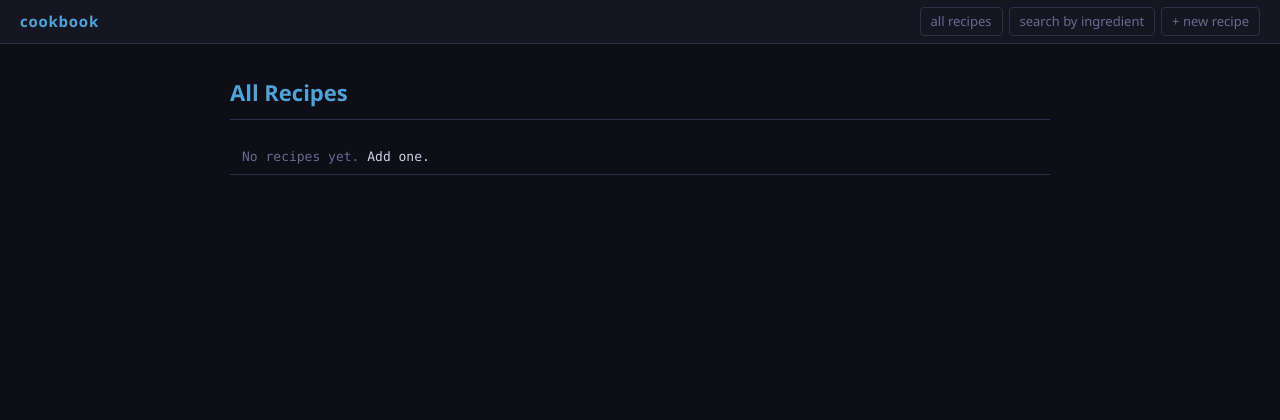
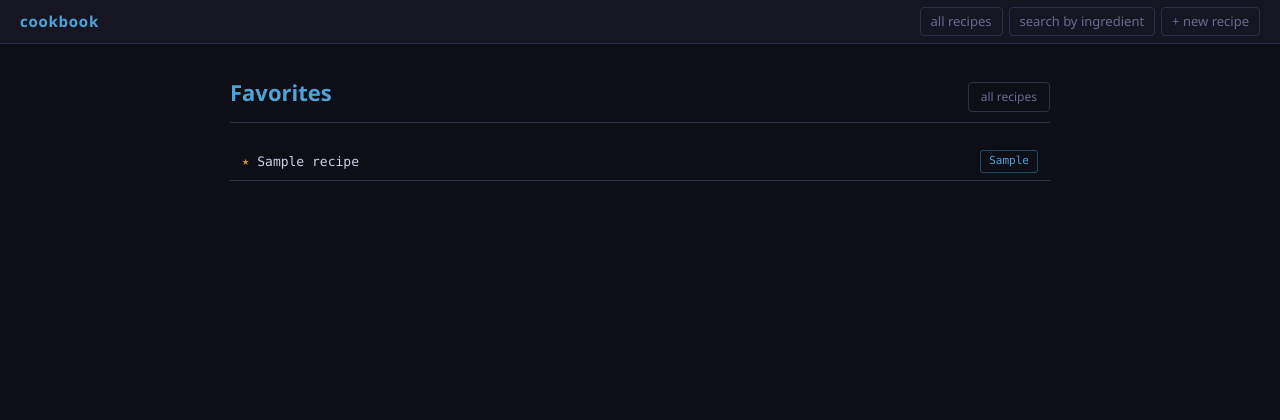
Before and after one commit to JoshNguyen03/csc299finalproj, a Flask app: page /?favorites=1 in a window 1280 px wide. Shown: the top 420 px of the page. Run offline with Flask 3, Linux system fonts and the light colour scheme; tables that the repository leaves empty hold one stand-in row (values such as "Sample post"); data that the repository does not hold is empty.

Commit message:
Add favorites feature with toggle and filter
Recipes can be starred as favorites from their detail page. Favorites
float to the top of the index and can be filtered to exclusively via
/?favorites=1. The schema migration runs automatically on startup so
existing databases gain the column without manual intervention.

Co-Authored-By: Claude Sonnet 4.6 <noreply@anthropic.com>

```diff
--- a/app/__init__.py
+++ b/app/__init__.py
@@ -13,7 +13,23 @@ def create_app(test_config=None):
 
     app.teardown_appcontext(close_db)
 
+    with app.app_context():
+        _migrate_db()
+
     return app
+
+
+def _migrate_db():
+    db = get_db()
+    table = db.execute(
+        "SELECT name FROM sqlite_master WHERE type='table' AND name='recipes'"
+    ).fetchone()
+    if not table:
+        return
+    columns = [row[1] for row in db.execute("PRAGMA table_info(recipes)").fetchall()]
+    if "is_favorite" not in columns:
+        db.execute("ALTER TABLE recipes ADD COLUMN is_favorite INTEGER NOT NULL DEFAULT 0")
+        db.commit()
 
 def get_db():
     from flask import current_app
--- a/app/routes.py
+++ b/app/routes.py
@@ -56,8 +56,12 @@ def save_ingredients(db, recipe_id, names, quantities, units, substitutes):
 @main.route("/")
 def index():
     db = get_db()
-    recipes = db.execute("SELECT * FROM recipes").fetchall()
-    return render_template("index.html", recipes=recipes)
+    favorites_only = request.args.get("favorites") == "1"
+    if favorites_only:
+        recipes = db.execute("SELECT * FROM recipes WHERE is_favorite = 1").fetchall()
+    else:
+        recipes = db.execute("SELECT * FROM recipes ORDER BY is_favorite DESC, name").fetchall()
+    return render_template("index.html", recipes=recipes, favorites_only=favorites_only)
 
 
 @main.route("/recipe/new", methods=["GET", "POST"])
@@ -147,6 +151,17 @@ def edit_recipe(recipe_id):
     return render_template("recipe_form.html", recipe=r, ingredients=ingredients)
 
 
+@main.route("/recipe/<int:recipe_id>/favorite", methods=["POST"])
+def toggle_favorite(recipe_id):
+    db = get_db()
+    row = db.execute("SELECT is_favorite FROM recipes WHERE id = ?", (recipe_id,)).fetchone()
+    if row:
+        db.execute("UPDATE recipes SET is_favorite = ? WHERE id = ?",
+                   (0 if row["is_favorite"] else 1, recipe_id))
+        db.commit()
+    return redirect(url_for("main.recipe", recipe_id=recipe_id))
+
+
 @main.route("/recipe/<int:recipe_id>/delete", methods=["POST"])
 def delete_recipe(recipe_id):
     db = get_db()
--- a/app/templates/index.html
+++ b/app/templates/index.html
@@ -1,11 +1,24 @@
 {% extends "base.html" %}
 {% block title %}All Recipes{% endblock %}
 {% block content %}
-<h1>All Recipes</h1>
+<div style="display: flex; align-items: baseline; justify-content: space-between;
+            padding-bottom: 10px; border-bottom: 1px solid var(--border); margin-bottom: 20px;">
+    <h1 style="margin-bottom: 0; border-bottom: none; padding-bottom: 0;">
+        {{ "Favorites" if favorites_only else "All Recipes" }}
+    </h1>
+    {% if favorites_only %}
+    <a href="/" class="btn" style="font-size: 12px;">all recipes</a>
+    {% else %}
+    <a href="/?favorites=1" class="btn" style="font-size: 12px;">★ favorites</a>
+    {% endif %}
+</div>
 <ul>
     {% for recipe in recipes %}
     <li style="display: flex; align-items: center; justify-content: space-between;">
-        <a href="/recipe/{{ recipe['id'] }}">{{ recipe['name'] }}</a>
+        <span style="display: flex; align-items: center; gap: 8px;">
+            {% if recipe['is_favorite'] %}<span style="color: #c8972a; font-size: 12px;">★</span>{% endif %}
+            <a href="/recipe/{{ recipe['id'] }}">{{ recipe['name'] }}</a>
+        </span>
         <span>
             {% if recipe['tags'] %}{% for tag in recipe['tags'].split(',') %}<a href="/search?tags={{ tag|trim }}" class="tag">{{ tag|trim }}</a>{% endfor %}{% endif %}
         </span>
--- a/app/templates/recipe.html
+++ b/app/templates/recipe.html
@@ -7,6 +7,12 @@
     <form method="post" action="/recipe/{{ recipe['id'] }}/delete" style="display:inline;"
           onsubmit="return confirm('Delete this recipe?')">
         <button type="submit" style="font-size: 12px; color: #c05a5a; border-color: #5a2a2a;">delete</button>
+    </form>
+    <form method="post" action="/recipe/{{ recipe['id'] }}/favorite" style="display:inline;">
+        <button type="submit" style="font-size: 15px; border-color: transparent;
+            {% if recipe['is_favorite'] %}color: #c8972a;{% else %}color: var(--text-muted);{% endif %}">
+            {{ '★' if recipe['is_favorite'] else '☆' }}
+        </button>
     </form>
 </div>
 <div class="meta" style="border-bottom: 1px solid var(--border); padding-bottom: 12px; margin-bottom: 20px;">
--- a/database/schema.sql
+++ b/database/schema.sql
@@ -5,7 +5,8 @@ CREATE TABLE IF NOT EXISTS recipes (
     prep_time INTEGER,
     cook_time INTEGER,
     servings INTEGER,
-    tags TEXT
+    tags TEXT,
+    is_favorite INTEGER NOT NULL DEFAULT 0
 );
 
 CREATE TABLE IF NOT EXISTS ingredients (
```
Also changed, not shown: tests/test_favorites.py (added, +74 -0 lines).
